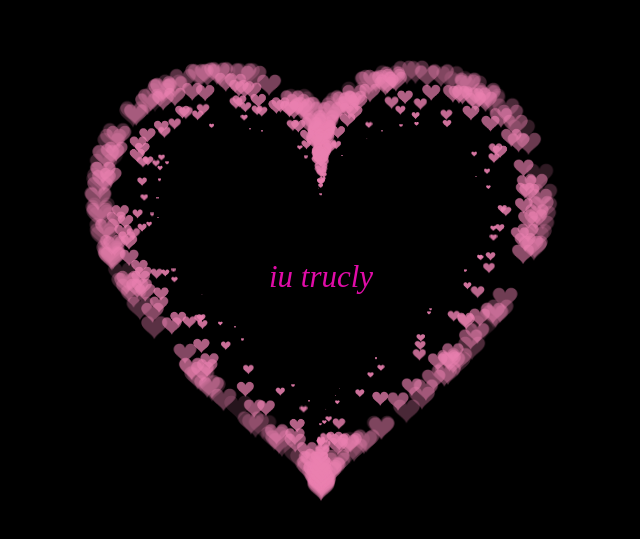
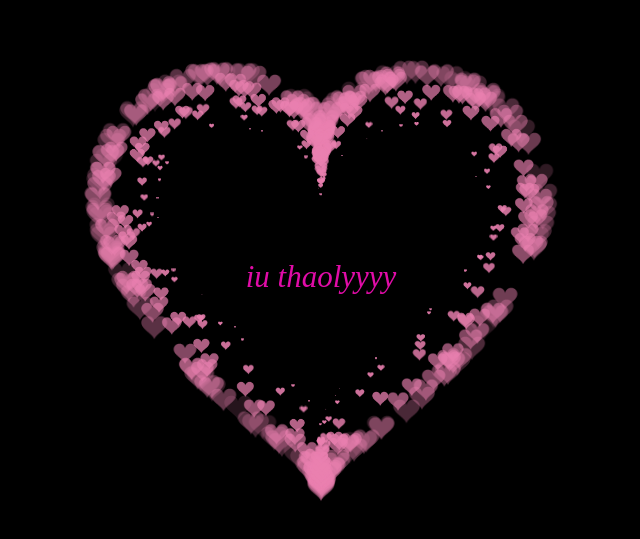
Before and after one commit to quangphucqn/traitim, a plain HTML site: page index.html in a window 1280 px wide. Shown: the part 123-662 px from the top of the page, without its empty margins (319-959 px from the left). Drawn offline with Linux system fonts and the light colour scheme.

Commit message:
Update index.html

```diff
--- a/index.html
+++ b/index.html
@@ -526,7 +526,7 @@ var ParticlePool = (function() {
         align-items: center;
         justify-content: center;
         margin-bottom: 5px;
-        text-align: center;">iu trucly</div>
+        text-align: center;">iu thaolyyyy</div>
 
  </BODY>
 
```
